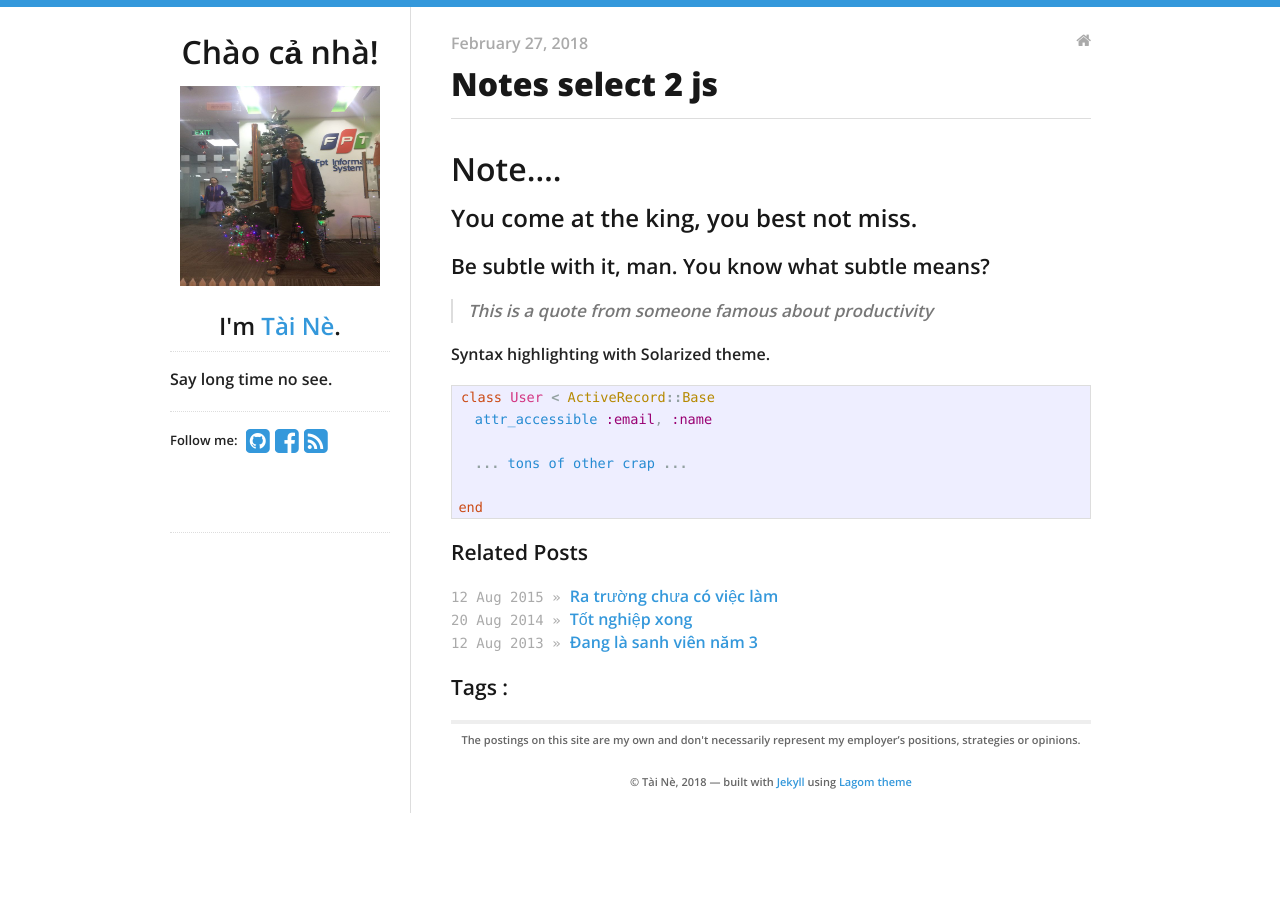
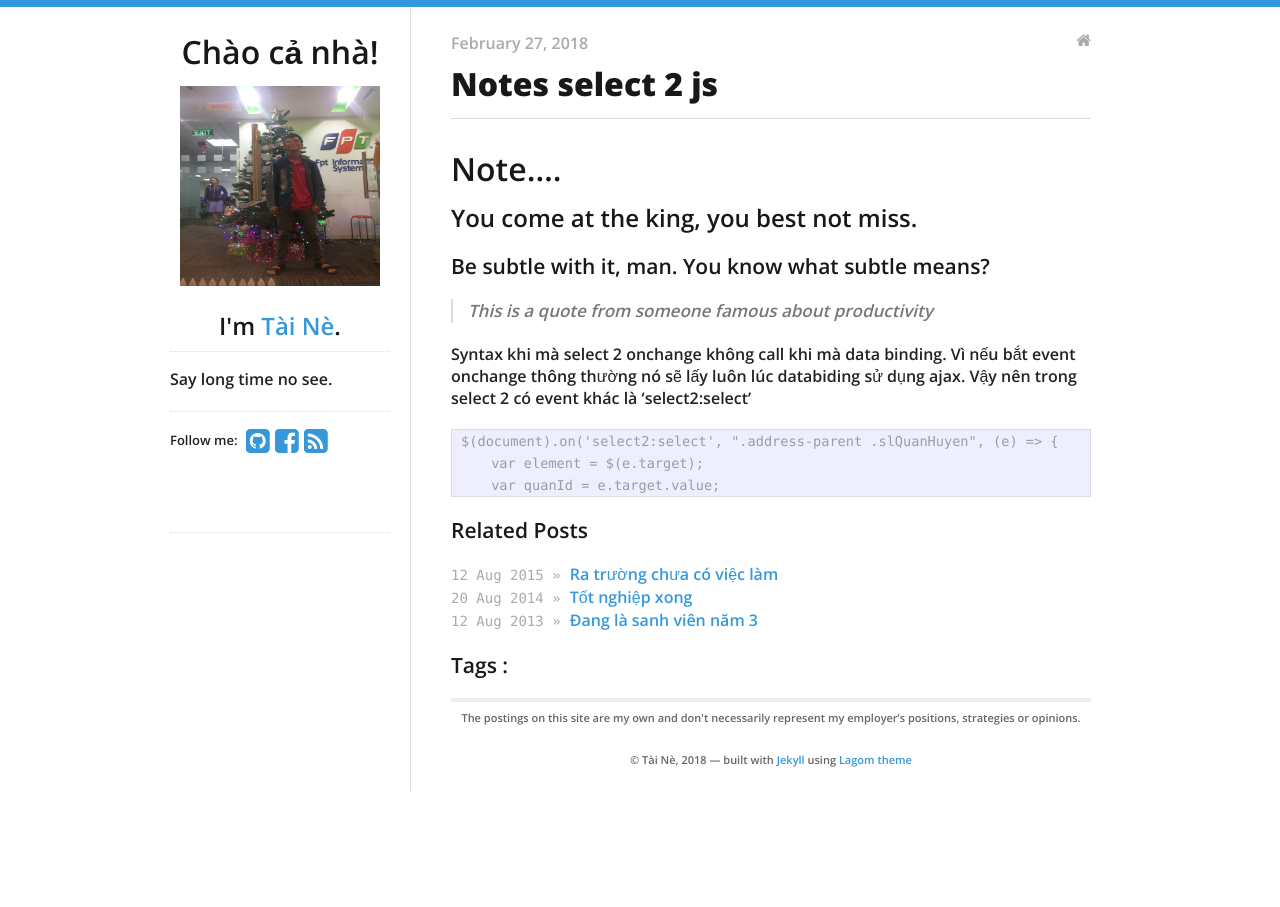
Before and after one commit to TaiNtt/taintt.github.io, a Jekyll site: the page built from _posts/2018-02-27-Select2.md, in a window 1280 px wide. Built offline with Jekyll 4.4.1, drawn with Linux system fonts in a browser that asks for light colours; nearby versions of some CDN libraries.

Commit message:
Update 2018-02-27-Select2.md

```diff
--- a/_posts/2018-02-27-Select2.md
+++ b/_posts/2018-02-27-Select2.md
@@ -20,14 +20,11 @@ categories:
 > This is a quote from someone famous about productivity
 
 
-Syntax highlighting with Solarized theme.
+Syntax khi mà select 2 onchange không call khi mà data binding. Vì nếu bắt event onchange thông thường nó sẽ lấy luôn lúc databiding sử dụng ajax. Vậy nên trong select 2 có event khác là 'select2:select'
 
-{% highlight ruby %}
-class User < ActiveRecord::Base
-  attr_accessible :email, :name
-
-  ... tons of other crap ...
-
-end
+{% highlight jquery %}
+$(document).on('select2:select', ".address-parent .slQuanHuyen", (e) => {
+    var element = $(e.target);
+    var quanId = e.target.value;
 
 {% endhighlight %}
```
